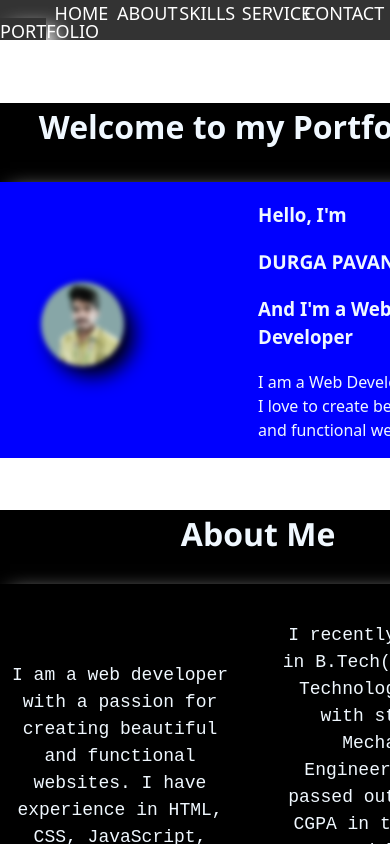
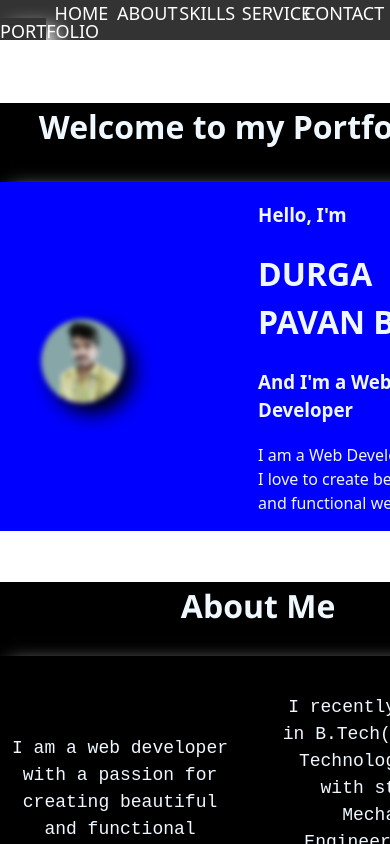
Before and after one commit to PavanMech321/portfolio-2, a React (Vite) app: page / in a window 390 px wide. Shown: the top 844 px of the page. Built offline with nearby package versions, Linux system fonts and the light colour scheme.

Commit message:
Update App.css

```diff
--- a/src/App.css
+++ b/src/App.css
@@ -94,7 +94,7 @@
 /*   align-items: center; */
   box-shadow: 10px 10px 20px white;
 }
-.logo{
+.Home .logo{
   margin-top: 7%;
   width: 100%;
   margin-left: 20%;
@@ -108,10 +108,11 @@
 .logo: hover{
   filter: blur(0px) grayscale(0%);
 }
-.Home h1{
-  font-size: larger;
+.Home .home{
+/*   font-size: larger;
   font-family: 'Segoe UI', Tahoma, Geneva, Verdana, sans-serif;
-  text-align: start;
+  text-align: start; */
+  width:100%;
 }
 .Home
 #About{
@@ -830,7 +831,8 @@ body{
   display: grid;
   grid-template-rows:1fr;
   grid-template-columns: 13% 15% 15% 15% 15% 15%;
-  gap: 1%;
+/*   gap: 1%; */
+  word-spacing: normal;
 /*   text-align: center; */
   text-decoration: none;
   text-transform: uppercase;
```
